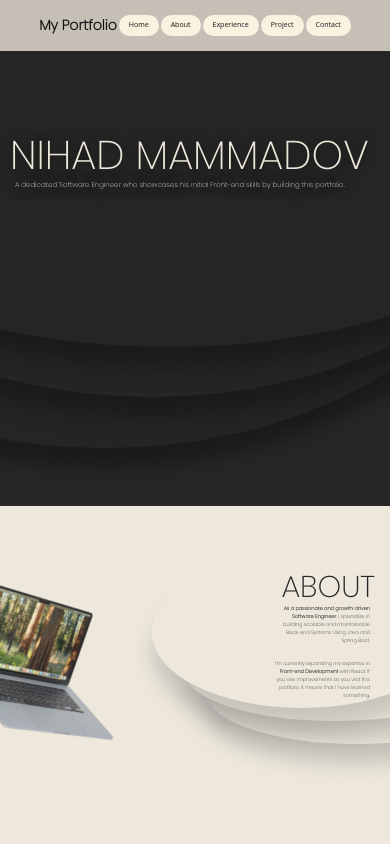
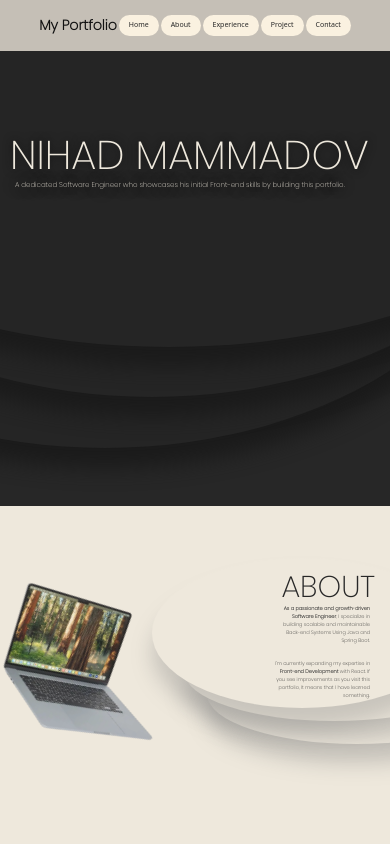
Before and after one commit to YourFavouriteDeveloper/portfolio, a React (Vite) app: page / in a window 390 px wide. Shown: the top 844 px of the page. Built offline with nearby package versions, Linux system fonts and the light colour scheme.

Commit message:
about FIXED

```diff
--- a/src/About/About.module.css
+++ b/src/About/About.module.css
@@ -1091,7 +1091,7 @@ html, body {
   width: 260px;
   height: 160px;
   border-radius: 10px;
-  right: 56%;
+  right: 46%;
   top: 42%;
   z-index: -9;
   opacity: 90%;
```
Also changed, not shown: 5 other files (tests, documents, lock files or other folders).
